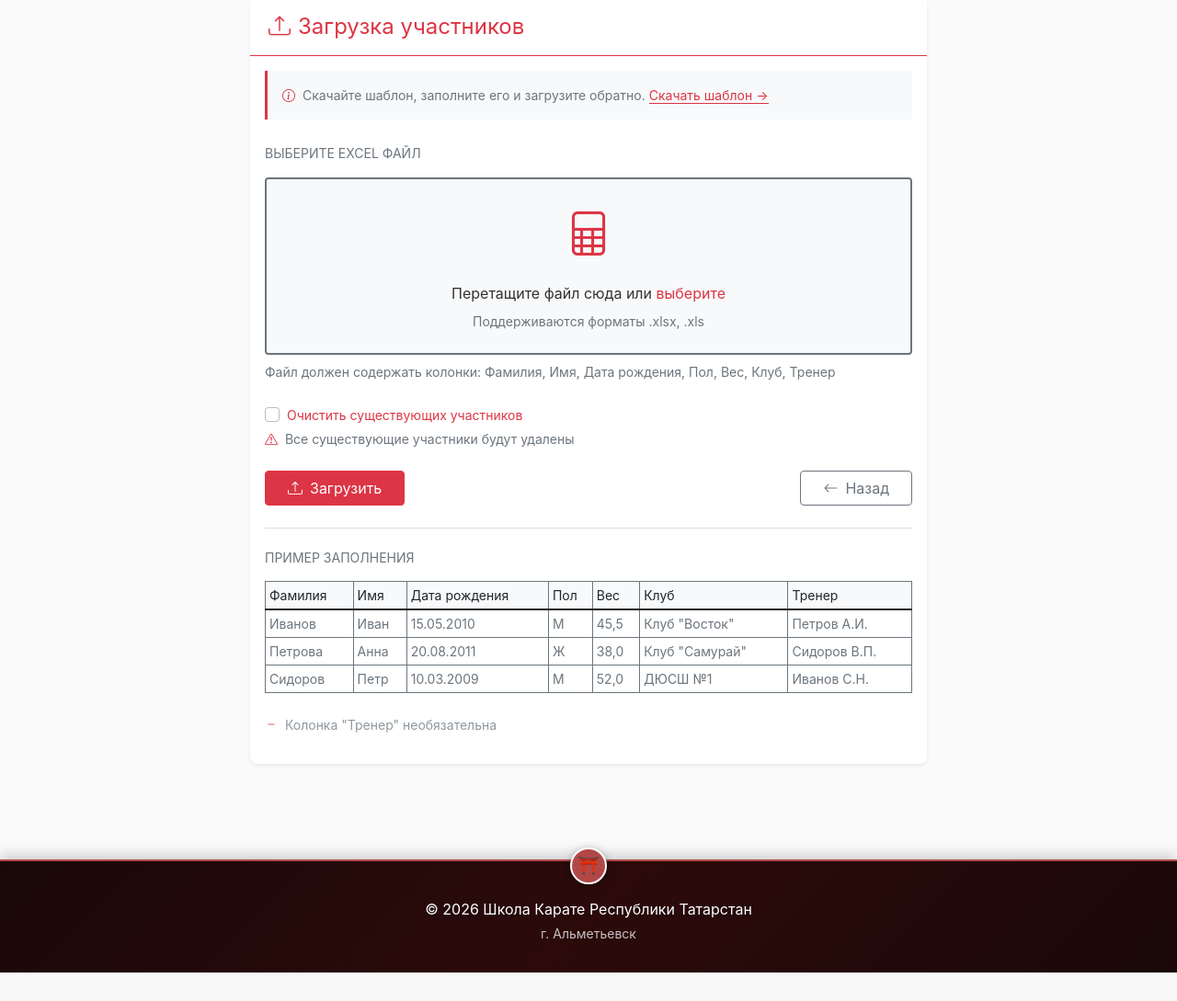
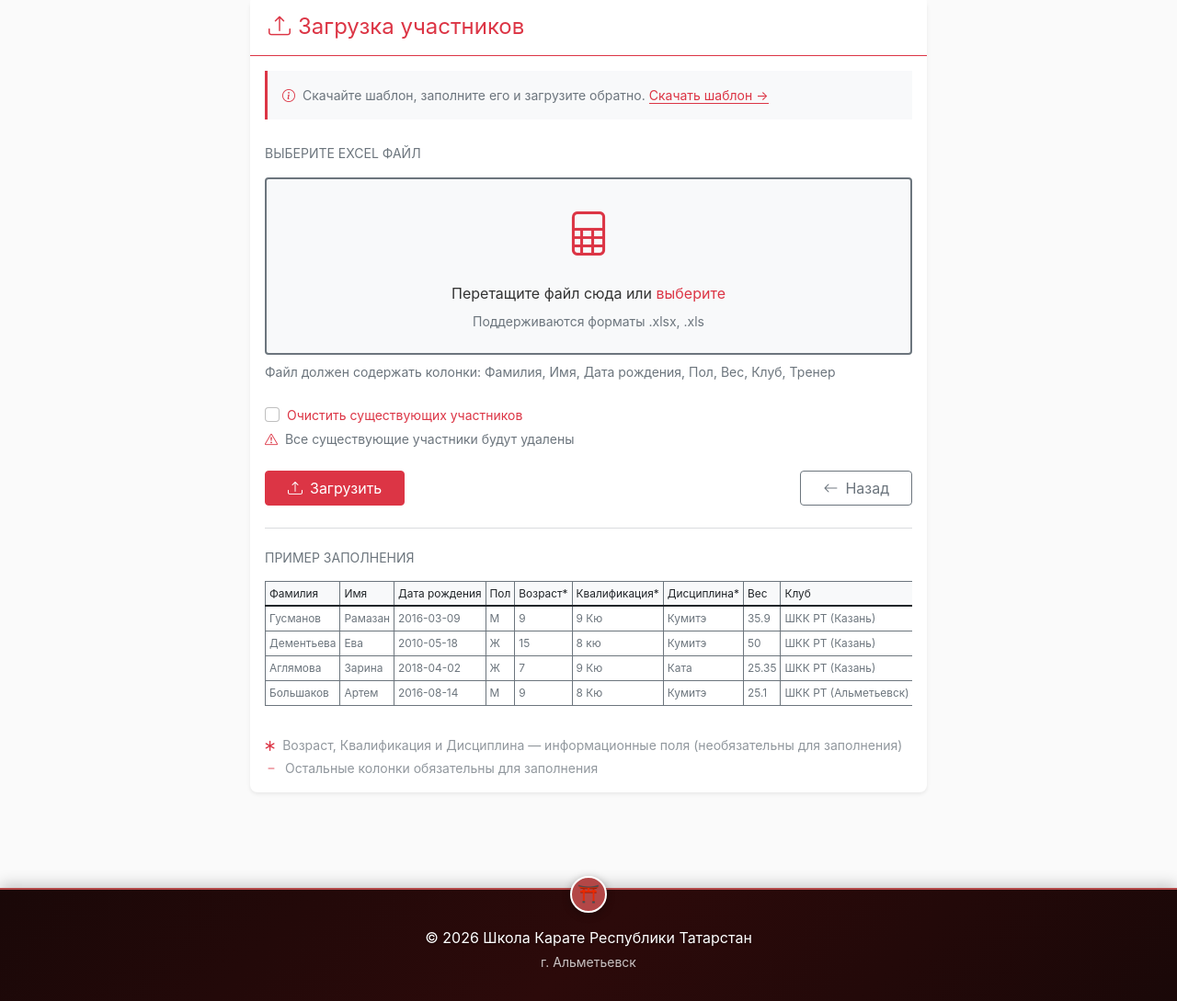
Before and after one commit to Dina230/karate_work, a Django app: page /tournament/1/upload-excel/ in a window 1280 px wide. Shown: the part 101-1190 px from the top of the page at 92% size. Before the commit the page ends 1159 px from the top, so only its background shows below. Run offline with Django 5.2, Linux system fonts and the light colour scheme; data comes from the database, SQL or seed files in the repository; both versions use the stored data as it was after the commit.

Commit message:
учет тренера для отбора

```diff
--- a/karate_tournament/tournament/models.py
+++ b/karate_tournament/tournament/models.py
@@ -8,7 +8,7 @@ class Tournament(models.Model):
     name = models.CharField(max_length=200, verbose_name="Название турнира")
     date = models.DateField(verbose_name="Дата проведения")
     location = models.CharField(max_length=300, verbose_name="Место проведения",
-                                default="г.Казань, пр-кт Ибрагимова, д.44 Спортивный Комплекс «Батыр»")
+                                default="г. Альметьевск, пр-кт Строителей, д.9А Спортивный Комплекс «Батыр»")
     is_active = models.BooleanField(default=True, verbose_name="Активный")
     registration_deadline = models.DateField(verbose_name="Дедлайн регистрации", null=True, blank=True)
 
--- a/karate_tournament/tournament/templates/tournament/upload_excel.html
+++ b/karate_tournament/tournament/templates/tournament/upload_excel.html
@@ -99,7 +99,6 @@
                         {% endif %}
                     </div>
 
-                    <!-- Чекбокс удаления -->
                     <div class="mb-4">
                         <div class="form-check">
                             {{ form.clear_existing }}
@@ -136,32 +135,83 @@
                                 <th class="fw-normal small">Имя</th>
                                 <th class="fw-normal small">Дата рождения</th>
                                 <th class="fw-normal small">Пол</th>
+                                <th class="fw-normal small">Возраст*</th>
+                                <th class="fw-normal small">Квалификация*</th>
+                                <th class="fw-normal small">Дисциплина*</th>
                                 <th class="fw-normal small">Вес</th>
                                 <th class="fw-normal small">Клуб</th>
                                 <th class="fw-normal small">Тренер</th>
                             </tr>
                         </thead>
                         <tbody>
-                            {% for row in example_data %}
                             <tr>
-                                {% for cell in row %}
-                                <td class="small text-secondary">{{ cell }}</td>
-                                {% endfor %}
+                                <td class="small text-secondary">Гусманов</td>
+                                <td class="small text-secondary">Рамазан</td>
+                                <td class="small text-secondary">2016-03-09</td>
+                                <td class="small text-secondary">М</td>
+                                <td class="small text-secondary">9</td>
+                                <td class="small text-secondary">9 Кю</td>
+                                <td class="small text-secondary">Кумитэ</td>
+                                <td class="small text-secondary">35.9</td>
+                                <td class="small text-secondary">ШКК РТ (Казань)</td>
+                                <td class="small text-secondary">Фатхуллин М.А.</td>
                             </tr>
-                            {% endfor %}
+                            <tr>
+                                <td class="small text-secondary">Дементьева</td>
+                                <td class="small text-secondary">Ева</td>
+                                <td class="small text-secondary">2010-05-18</td>
+                                <td class="small text-secondary">Ж</td>
+                                <td class="small text-secondary">15</td>
+                                <td class="small text-secondary">8 кю</td>
+                                <td class="small text-secondary">Кумитэ</td>
+                                <td class="small text-secondary">50</td>
+                                <td class="small text-secondary">ШКК РТ (Казань)</td>
+                                <td class="small text-secondary">Илюшин С.Н.</td>
+                            </tr>
+                            <tr>
+                                <td class="small text-secondary">Аглямова</td>
+                                <td class="small text-secondary">Зарина</td>
+                                <td class="small text-secondary">2018-04-02</td>
+                                <td class="small text-secondary">Ж</td>
+                                <td class="small text-secondary">7</td>
+                                <td class="small text-secondary">9 Кю</td>
+                                <td class="small text-secondary">Ката</td>
+                                <td class="small text-secondary">25.35</td>
+                                <td class="small text-secondary">ШКК РТ (Казань)</td>
+                                <td class="small text-secondary">Качурин Е.В.</td>
+                            </tr>
+                            <tr>
+                                <td class="small text-secondary">Большаков</td>
+                                <td class="small text-secondary">Артем</td>
+                                <td class="small text-secondary">2016-08-14</td>
+                                <td class="small text-secondary">М</td>
+                                <td class="small text-secondary">9</td>
+                                <td class="small text-secondary">8 Кю</td>
+                                <td class="small text-secondary">Кумитэ</td>
+                                <td class="small text-secondary">25.1</td>
+                                <td class="small text-secondary">ШКК РТ (Альметьевск)</td>
+                                <td class="small text-secondary">Шерниязов Р.Д.</td>
+                            </tr>
                         </tbody>
                     </table>
                 </div>
-                <p class="small text-secondary mt-2">
-                    <i class="bi bi-dash text-danger me-1"></i>
-                    <span class="opacity-75">Колонка "Тренер" необязательна</span>
-                </p>
+
+                <!-- Пояснения -->
+                <div class="mt-3 small text-secondary">
+                    <p class="mb-1">
+                        <i class="bi bi-asterisk text-danger me-1" style="font-size: 0.7rem;"></i>
+                        <span class="opacity-75">Возраст, Квалификация и Дисциплина — информационные поля (необязательны для заполнения)</span>
+                    </p>
+                    <p class="mb-0">
+                        <i class="bi bi-dash text-danger me-1"></i>
+                        <span class="opacity-75">Остальные колонки обязательны для заполнения</span>
+                    </p>
+                </div>
             </div>
         </div>
     </div>
 </div>
 
-<!-- JavaScript для красивой загрузки -->
 <script>
 document.addEventListener('DOMContentLoaded', function() {
     const fileInput = document.getElementById('fileInput');
@@ -237,45 +287,10 @@ document.addEventListener('DOMContentLoaded', function() {
             alert('Пожалуйста, выберите файл для загрузки');
             return;
         }
-
-        // Если используете AJAX загрузку, раскомментируйте код ниже
-        /*
-        e.preventDefault();
-
-        const formData = new FormData(form);
-        const xhr = new XMLHttpRequest();
-
-        uploadProgress.classList.remove('d-none');
-        submitBtn.disabled = true;
-
-        xhr.upload.addEventListener('progress', function(e) {
-            if (e.lengthComputable) {
-                const percentComplete = (e.loaded / e.total) * 100;
-                progressBar.style.width = percentComplete + '%';
-                progressBar.setAttribute('aria-valuenow', percentComplete);
-                progressPercent.textContent = Math.round(percentComplete) + '%';
-            }
-        });
-
-        xhr.addEventListener('load', function() {
-            if (xhr.status === 200) {
-                window.location.href = "{% url 'participant_list' tournament.id %}";
-            } else {
-                alert('Ошибка при загрузке файла');
-                uploadProgress.classList.add('d-none');
-                submitBtn.disabled = false;
-            }
-        });
-
-        xhr.open('POST', form.action, true);
-        xhr.setRequestHeader('X-Requested-With', 'XMLHttpRequest');
-        xhr.send(formData);
-        */
     });
 });
 </script>
 
-<!-- Добавляем стили -->
 <style>
 .file-upload-area {
     transition: all 0.3s ease;
@@ -326,5 +341,18 @@ document.addEventListener('DOMContentLoaded', function() {
     border-width: 2px !important;
     border-style: dashed !important;
 }
+
+.table {
+    font-size: 0.85rem;
+}
+
+.table th {
+    font-weight: 500;
+    white-space: nowrap;
+}
+
+.table td {
+    white-space: nowrap;
+}
 </style>
 {% endblock %}
```
Also changed, not shown: karate_tournament/tournament/templates/tournament/category_bracket.html (+34 -5 lines), karate_tournament/tournament/utils.py (+142 -52 lines), karate_tournament/db.sqlite3, karate_tournament/tournament/migrations/0001_initial.py, karate_tournament/tournament/templates/tournament/base.html (line endings or trailing spaces).
